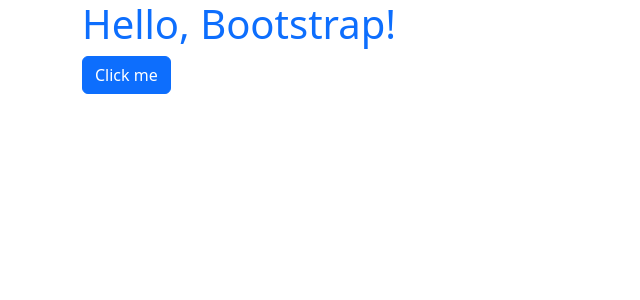
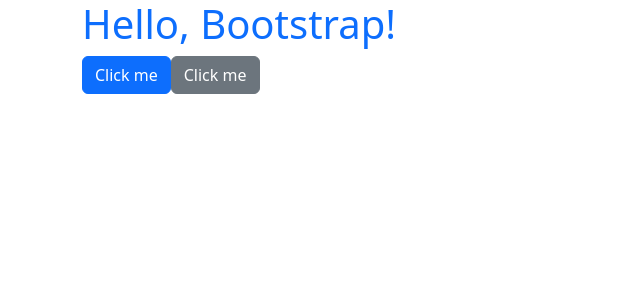
Before and after one commit to MohnishPurella/Dhatri_Imports_Exports, an Angular app: page / in a window 1280 px wide. Shown: the top 300 px of the page, without its empty margins (0-640 px from the left). Built offline with nearby package versions, Linux system fonts and the light colour scheme.

Commit message:
Testing deployment

```diff
--- a/src/app/app.component.html
+++ b/src/app/app.component.html
@@ -2,6 +2,7 @@
 <div class="container">
   <h1 class="text-primary">Hello, Bootstrap!</h1>
   <button class="btn btn-primary">Click me</button>
+  <button class="btn btn-secondary">Click me</button>
 </div>
 
 <router-outlet />
```
